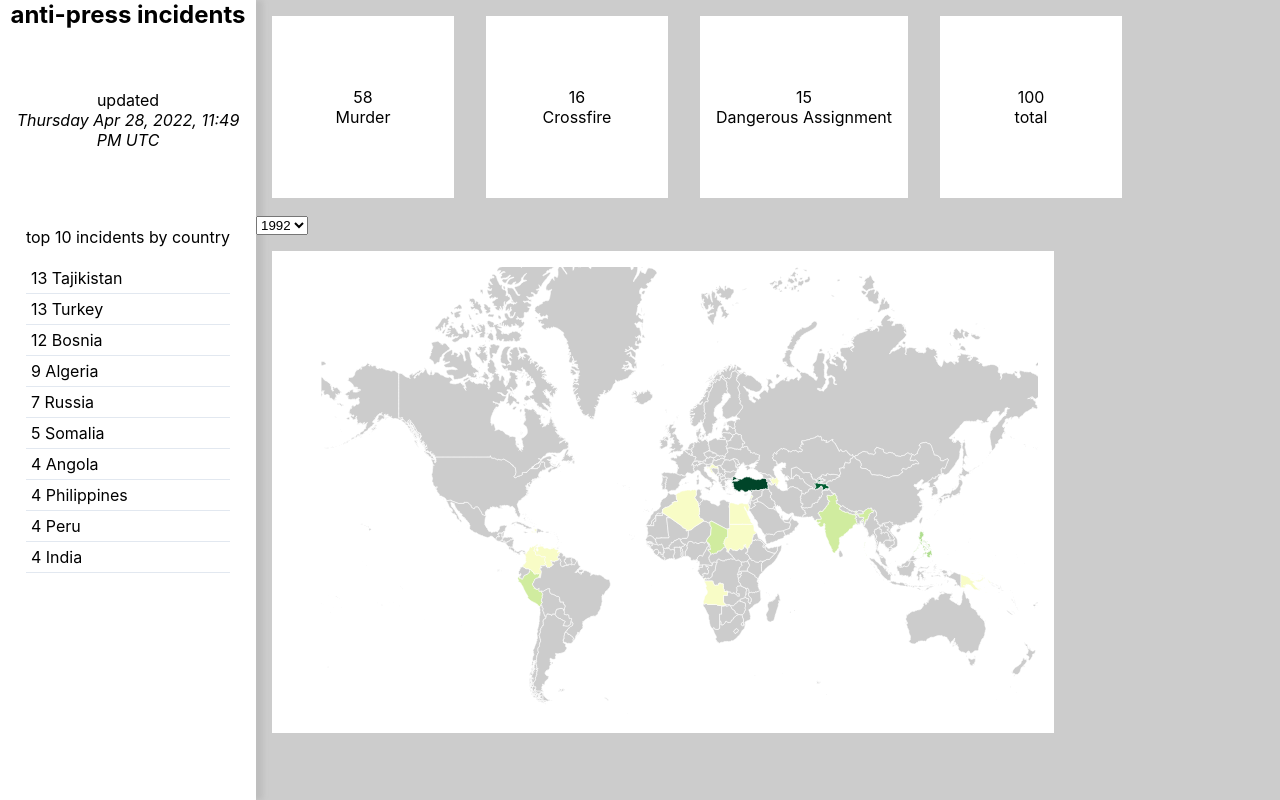
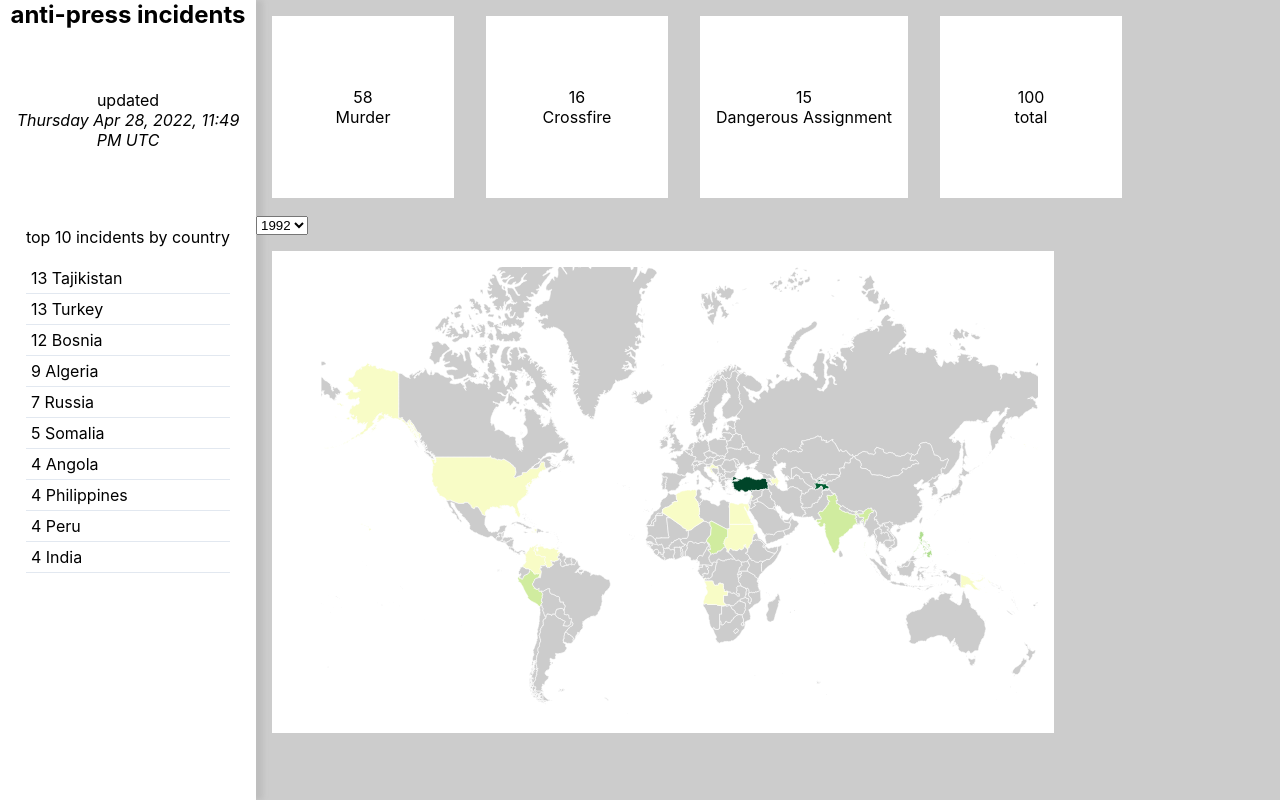
Before and after one commit to nicktahani/journalist-incidents, a React (Create React App) app: page / in a window 1280 px wide. Built offline with nearby package versions, Linux system fonts and the light colour scheme.

Commit message:
fix undefined for year value

```diff
--- a/src/components/Dropdown.js
+++ b/src/components/Dropdown.js
@@ -3,7 +3,7 @@ import React, { useState, useEffect } from 'react';
 export default function Dropdown({ data, loading, onSelectResult }) {
   const [selected, setSelected] = useState('1992')
 
-  const years = [...new Set(data.filter(d => d.year !== undefined).map(d => d.year))]
+  const years = [...new Set(data.map(d => d.year))]
 
   const handleSelectResult = e => {
     console.log(e.target.value)
--- a/src/components/Map.js
+++ b/src/components/Map.js
@@ -38,7 +38,6 @@ export default function Map({ data, year, ...mapProps }) {
     }
 
     fetchData()
-    // console.log('g', geo)
 
 
   }, [])
--- a/src/components/Table.js
+++ b/src/components/Table.js
@@ -5,12 +5,6 @@ import { getCounts } from '../util/incidents';
 export default function Table({ data }) {
 
   const counts = getCounts(data, 'country').slice(0, 10)
-
-  // console.log(getCounts(data, 'status'))
-  // console.log(counts)
-
-
-
 
   return (
     <ul className='list'>
--- a/src/util/incidents.js
+++ b/src/util/incidents.js
@@ -5,6 +5,7 @@ export function deserializer(rows) {
 
   const incidents = rows.data.map(d => {
     const entries = Object.assign(...d.entries)
+    if (entries.country === 'USA') entries.country = 'United States of America'
     // return Object.assign(d, entries)
     return {
       id: d.id,
@@ -13,7 +14,7 @@ export function deserializer(rows) {
       title: d.type,
       page: d.mtpage,
       ...entries,
-      year: entries.startDisplay.split(',').map(d => d.trim())[1]
+      year: entries.endDisplay.split(',').map(d => d.trim())[1]
     }
   })
 
```
Also changed, not shown: src/components/BarChart.js (added, +10 -0 lines).
